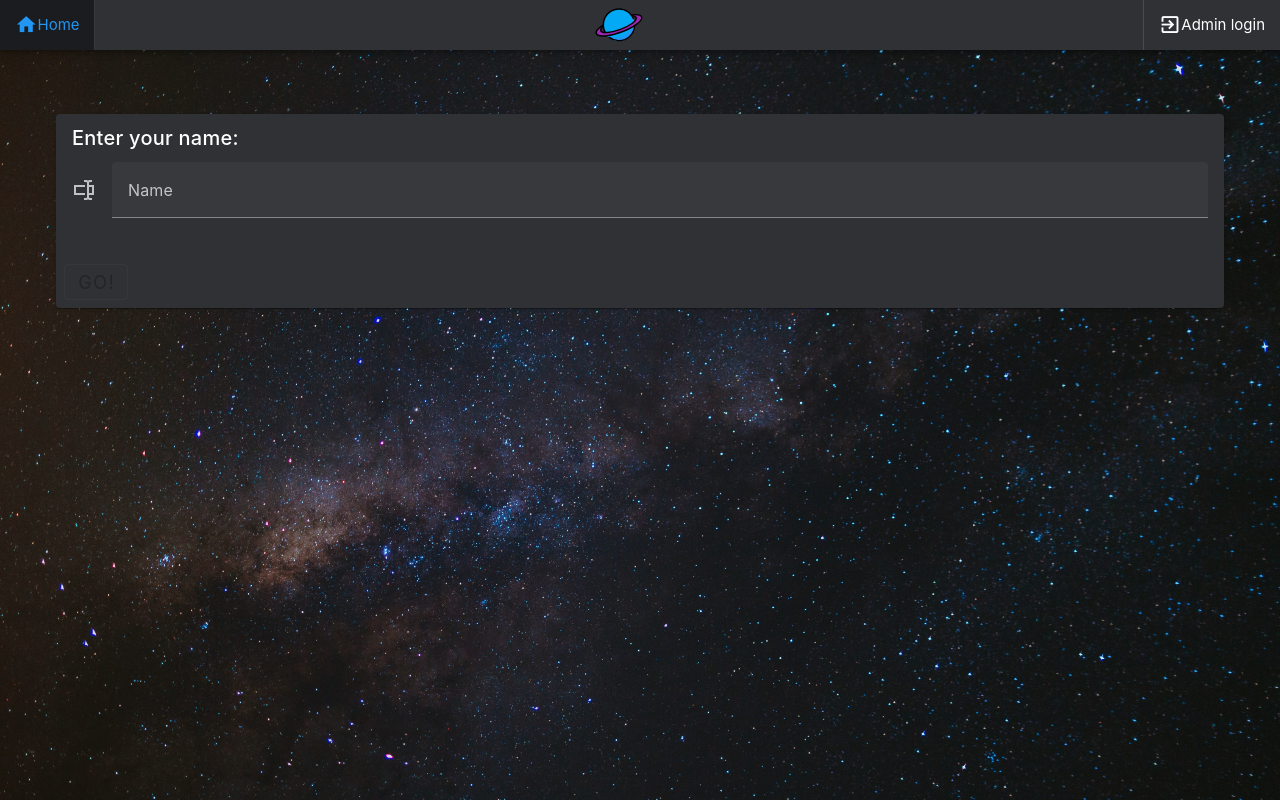
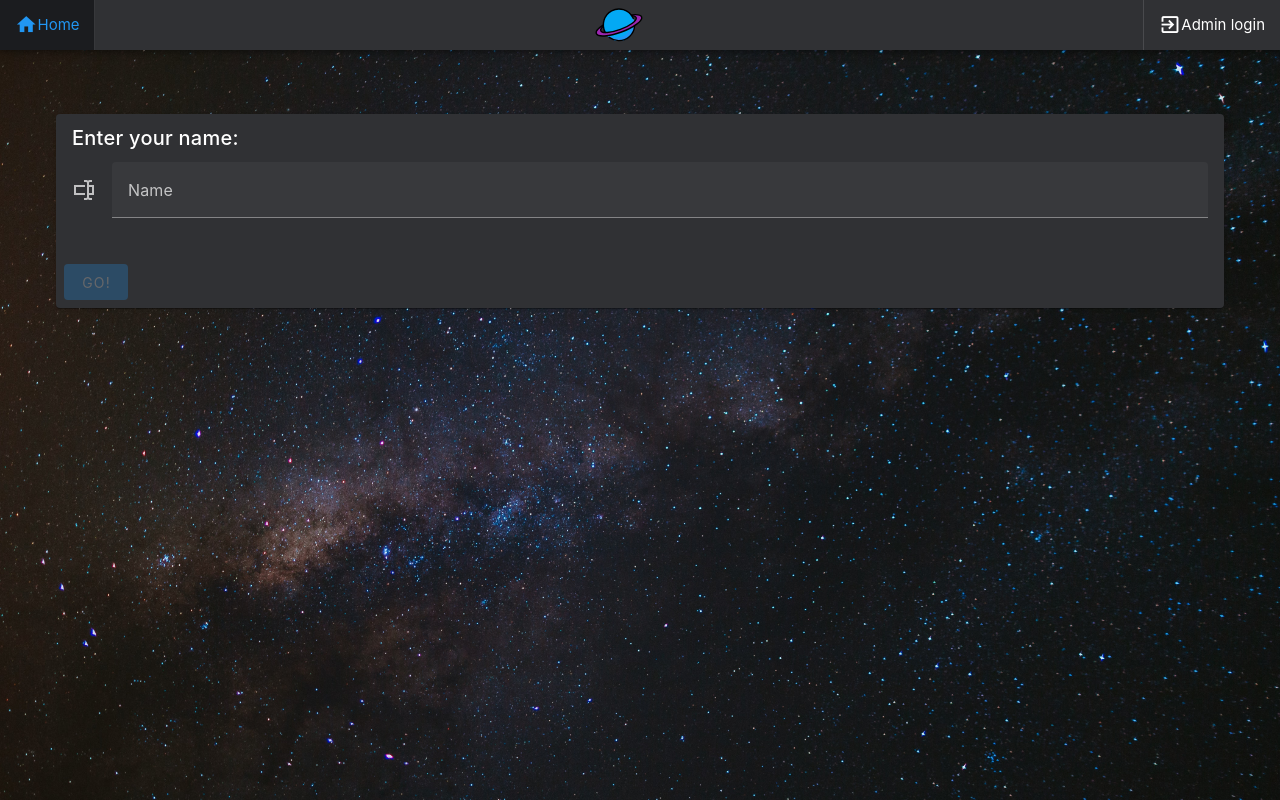
Before and after one commit to evan-massenavette/quiz-app, a Vue app in the folder quiz-ui/: page /start-new-quiz-page in a window 1280 px wide. Built offline with nearby package versions, Linux system fonts and the light colour scheme.

Commit message:
Modified the design of the GO! button in NewQuizPage.vue

```diff
--- a/quiz-ui/src/views/NewQuizPage.vue
+++ b/quiz-ui/src/views/NewQuizPage.vue
@@ -8,7 +8,7 @@
             :rules="rules" :readonly="loading" v-model="username" />
         </v-card-text>
         <v-card-actions>
-          <v-btn :disabled="!form" :loading="loading" type="submit">GO!</v-btn>
+          <v-btn id="go_button" :disabled="!form" :loading="loading" type="submit">GO!</v-btn>
         </v-card-actions>
       </v-form>
     </v-card>
@@ -35,10 +35,10 @@ export default {
   methods: {
     launchNewQuiz() {
       if (!this.form) return
-      this.loading=true
+      this.loading = true
       participationStorageService.clear();
       participationStorageService.savePlayerName(this.username);
-      this.loading=false
+      this.loading = false
       this.$router.push('/questions');
     },
   }
@@ -46,9 +46,8 @@ export default {
 </script>
 
 <style>
-.v-btn {
-  color: black;
-  font-size: large;
-  border-width: thin;
+#go_button {
+  background-color: rgb(var(--v-theme-accent));
+  width: fit-content;
 }
 </style>
```
